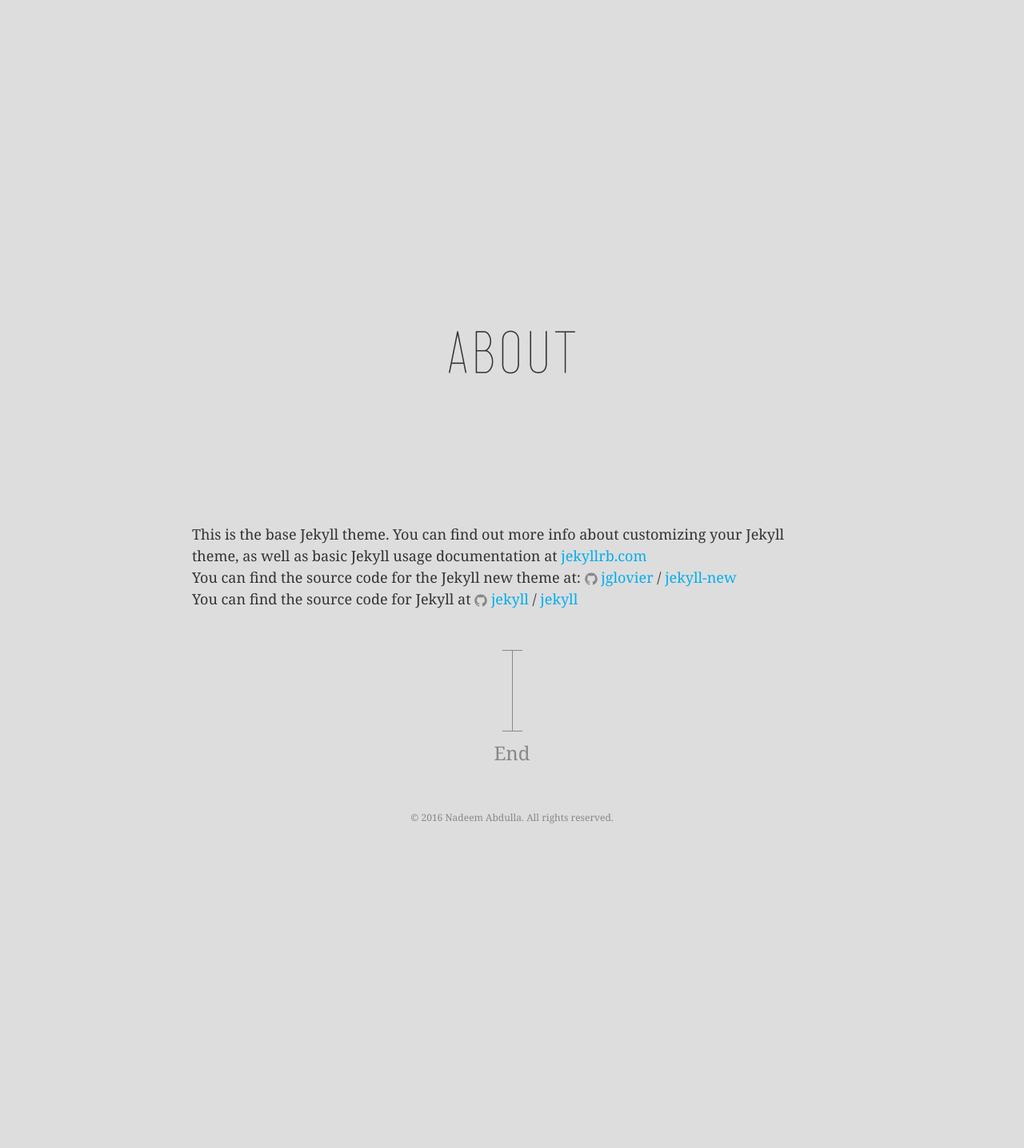
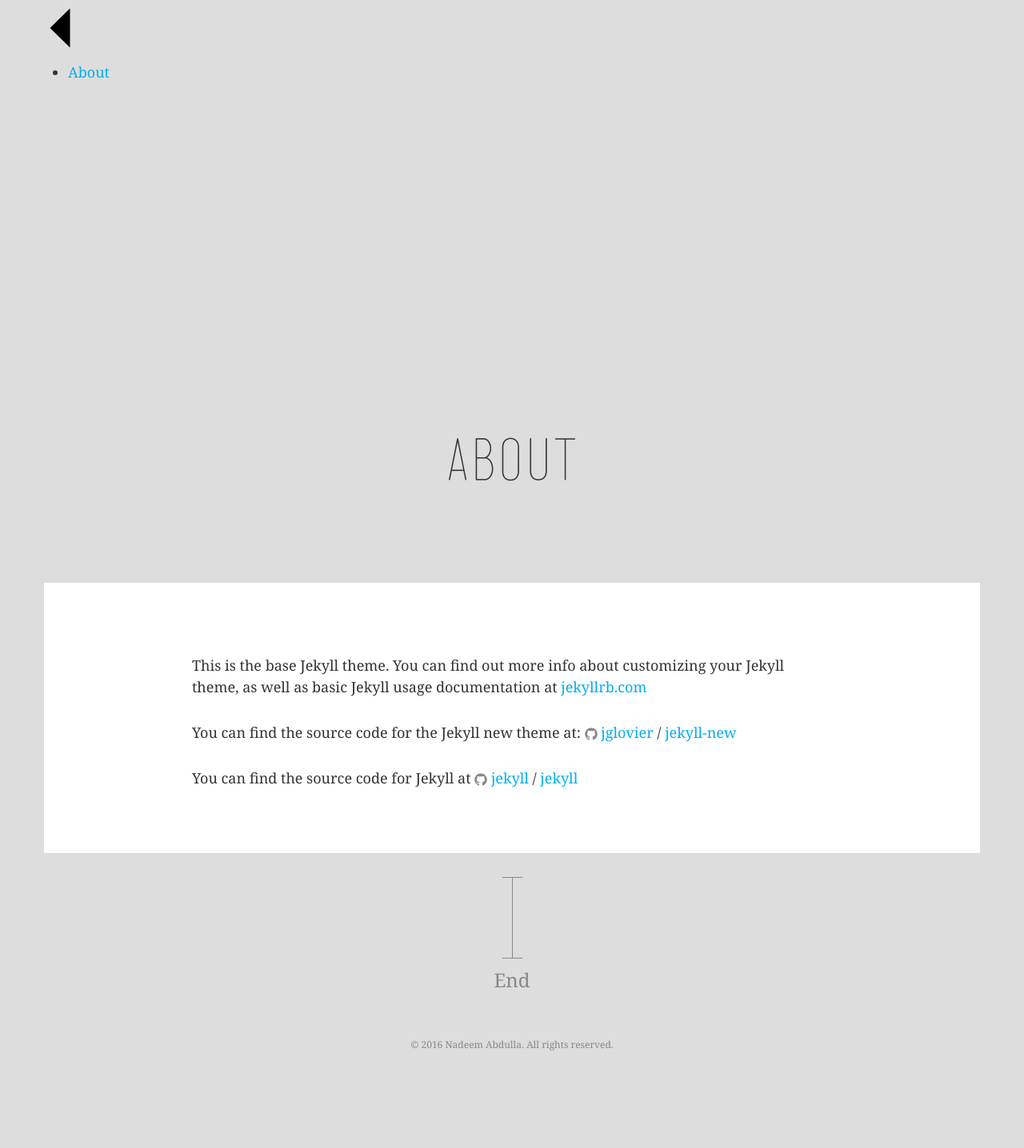
Before and after one commit to nadeemabd/nadeemabd.github.io, a Jekyll site: the page built from about.md, in a window 1280 px wide. Shown: the whole page at 80% size. Built offline with Jekyll 4.4.1, drawn with Linux system fonts in a browser that asks for light colours; some web fonts are replaced; before the commit the page ends 1152 px from its top, so only the background shows below that.

Commit message:
Base Layout

```diff
--- a/_includes/head.html
+++ b/_includes/head.html
@@ -5,7 +5,6 @@
 
   <title>{% if page.title %}{{ page.title }}{% else %}{{ site.title }}{% endif %}</title>
   <meta name="description" content="{% if page.excerpt %}{{ page.excerpt | strip_html | strip_newlines | truncate: 160 }}{% else %}{{ site.description }}{% endif %}">
-
   <link rel="stylesheet" href="{{ "/assets/css/main.css" | prepend: site.baseurl }}">
   <link rel="canonical" href="{{ page.url | replace:'index.html','' | prepend: site.baseurl | prepend: site.url }}">
   <link rel="alternate" type="application/rss+xml" title="{{ site.title }}" href="{{ "/feed.xml" | prepend: site.baseurl | prepend: site.url }}">
--- a/_includes/header.html
+++ b/_includes/header.html
@@ -6,22 +6,39 @@
       <h1 class="site-title">{{ site.description }}</h1>
     </div>
   {% endif %}
+  {% if page.url != "/" %}
+  <a class="home-link" href="{{ prepend: site.baseurl }}/">
+    <svg viewBox="-15 -15 100 100" width="50" height="70" preserveAspectRatio="none">
+      <path class="arrow" stroke-width="6" d="M 50,0 l-50,35 l50,35"></path>
+    </svg>
+  </a>
+  {% endif %}
     <nav class="main-navigation">
-      <!--<a href="#" class="menu-icon">-->
+      <!--<label for="menu-icon" class="menu-icon">-->
         <!--<svg viewBox="0 0 18 15">-->
           <!--<path fill="#424242" d="M18,1.484c0,0.82-0.665,1.484-1.484,1.484H1.484C0.665,2.969,0,2.304,0,1.484l0,0C0,0.665,0.665,0,1.484,0 h15.031C17.335,0,18,0.665,18,1.484L18,1.484z"/>-->
           <!--<path fill="#424242" d="M18,7.516C18,8.335,17.335,9,16.516,9H1.484C0.665,9,0,8.335,0,7.516l0,0c0-0.82,0.665-1.484,1.484-1.484 h15.031C17.335,6.031,18,6.696,18,7.516L18,7.516z"/>-->
           <!--<path fill="#424242" d="M18,13.516C18,14.335,17.335,15,16.516,15H1.484C0.665,15,0,14.335,0,13.516l0,0 c0-0.82,0.665-1.484,1.484-1.484h15.031C17.335,12.031,18,12.696,18,13.516L18,13.516z"/>-->
         <!--</svg>-->
-      <!--</a>-->
+      <!--</label>-->
+      <!--<input type="checkbox" id="menu-icon" role="button">-->
 
-      <!--<div class="trigger">-->
-        <!--{% for my_page in site.pages %}-->
-          <!--{% if my_page.title %}-->
-          <!--<a class="page-link" href="{{ my_page.url | prepend: site.baseurl }}">{{ my_page.title }}</a>-->
+      <div id="menu" class="main-menu">
+        <ul>
+          <!--{% if page.url != "/" %}-->
+          <!--<li>-->
+            <!--<a class="home-link" href="{{ prepend: site.baseurl }}/">Home</a>-->
+          <!--</li>-->
           <!--{% endif %}-->
-        <!--{% endfor %}-->
-      <!--</div>-->
+          {% for my_page in site.pages %}
+          {% if my_page.title %}
+          <li>
+            <a class="page-link" href="{{ my_page.url | prepend: site.baseurl }}">{{ my_page.title }}</a>
+          </li>
+          {% endif %}
+        {% endfor %}
+        </ul>
+      </div>
     </nav>
 
 </header>
--- a/_layouts/page.html
+++ b/_layouts/page.html
@@ -1,14 +1,22 @@
 ---
 layout: default
 ---
-<article class="post">
+<article class="post single" itemscope itemtype="http://schema.org/BlogPosting">
 
   <header class="post-header">
-    <h1 class="post-title">{{ page.title }}</h1>
+    <h1 class="post-title" itemprop="name headline">{{ page.title }}</h1>
   </header>
-
-  <div class="post-content">
-    {{ content }}
+  <div class="content">
+    {% if page.image %}
+    <div class="post-feature-image">
+      <!--<img src="{{ page.feature-image-path }}{{ page.image }}" alt="{{ page.title }}">-->
+      <div class="attachment-post-feature" style="background-image: url('{{ page.feature-image-path }}{{ page.image }}');" itemprop="image"></div>
+    </div>
+    {% endif %}
+    <div class="post-content" itemprop="articleBody">
+      <p class="post-subtitle">{{ page.subtitle }}</p>
+      {{ content }}
+    </div>
   </div>
 
 </article>
--- a/index.html
+++ b/index.html
@@ -23,9 +23,9 @@ layout: default
         {% endif %} <!-- currentdate if END -->
 
         {% if post.home-layout == 'wide-layout' %}
-          <article class="post-excerpt wide-layout"> <!-- .post -->
+          <article class="post excerpt wide-layout"> <!-- .post -->
         {% else if post.home-layout == 'square-layout' %}
-          <article class="post-excerpt square-layout"> <!-- .post -->
+          <article class="post excerpt square-layout"> <!-- .post -->
         {% endif %}
         {% if post.image %}
           <div class="post-thumbnail">
@@ -35,7 +35,7 @@ layout: default
           </div>
         {% endif %}
 
-          <div class="post-content"> <!-- .post-content -->
+          <div class="post-excerpt"> <!-- .post-content -->
 
             <div class="entry-header"> <!-- .entry-header -->
               <h2 class="entry-title">
```
Also changed, not shown: _layouts/post.html (+12 -8 lines).
